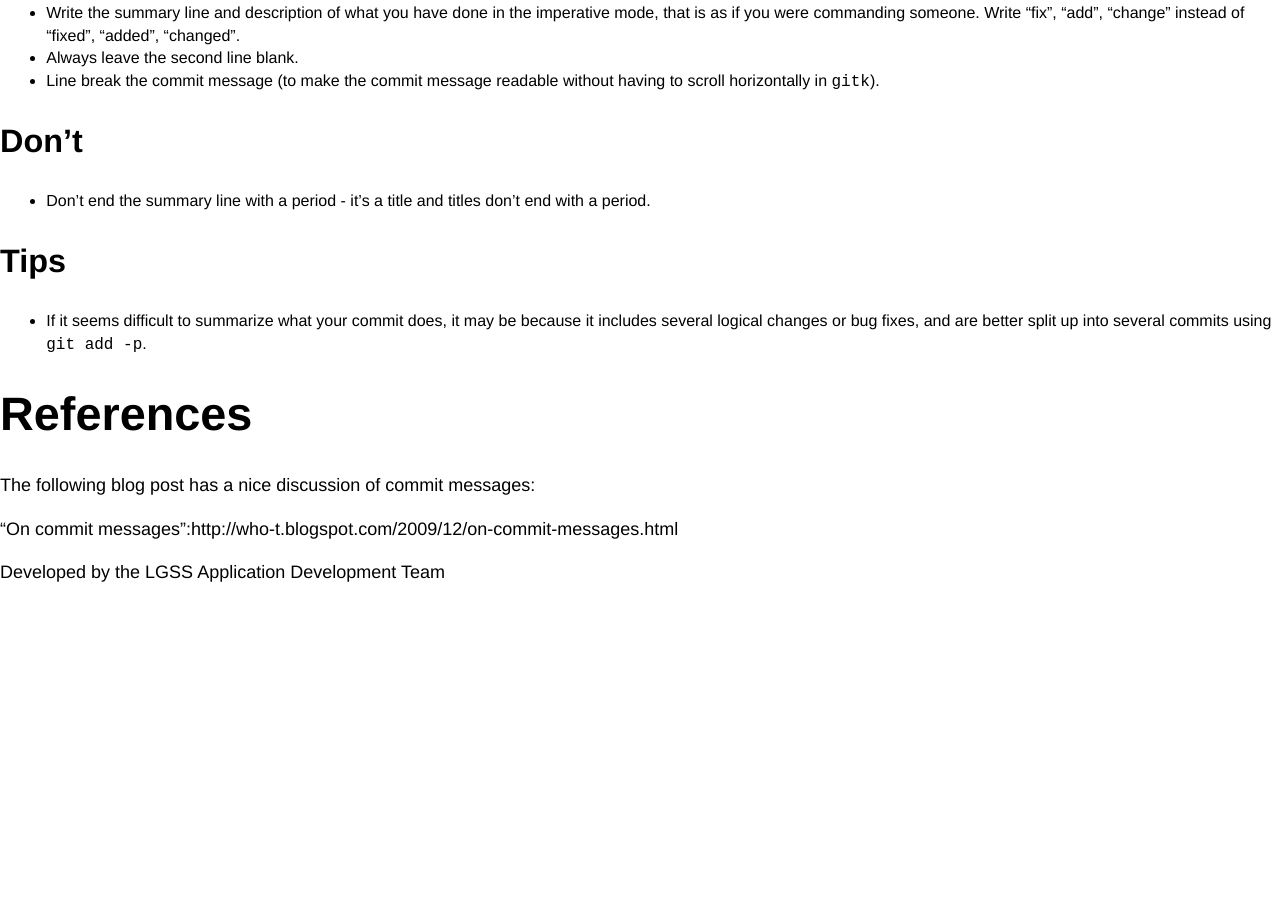
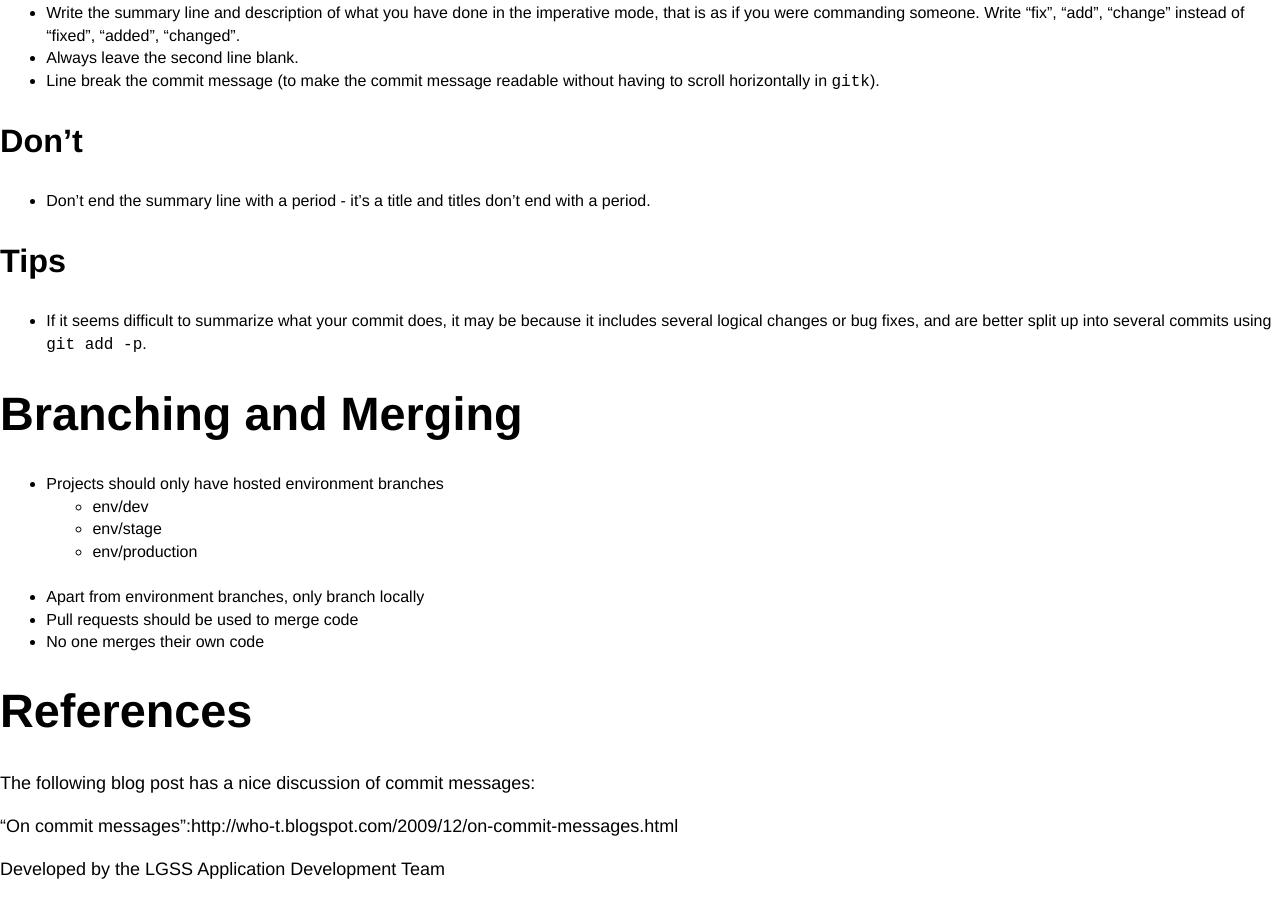
Before and after one commit to lgss/lgss.github.io, a Jekyll site: the page built from code-standards/version-control.md, in a window 1280 px wide and 900 px high, scrolled down 1192 px. Built offline with Jekyll 4.4.1, drawn with Linux system fonts in a browser that asks for light colours; before the commit the page ends 1795 px from its top, so only the background shows below that.

Commit message:
add branching and merging rules for version control standards

```diff
--- a/code-standards/version-control.md
+++ b/code-standards/version-control.md
@@ -52,6 +52,16 @@ Further paragraphs come after blank lines.
 ### Tips
 * If it seems difficult to summarize what your commit does, it may be because it includes several logical changes or bug fixes, and are better split up into several commits using `git add -p`.
 
+## Branching and Merging
+
+* Projects should only have hosted environment branches
+	* env/dev
+	* env/stage
+	* env/production
+* Apart from environment branches, only branch locally
+* Pull requests should be used to merge code
+* No one merges their own code
+
 ## References
 The following blog post has a nice discussion of commit messages:
 
```
